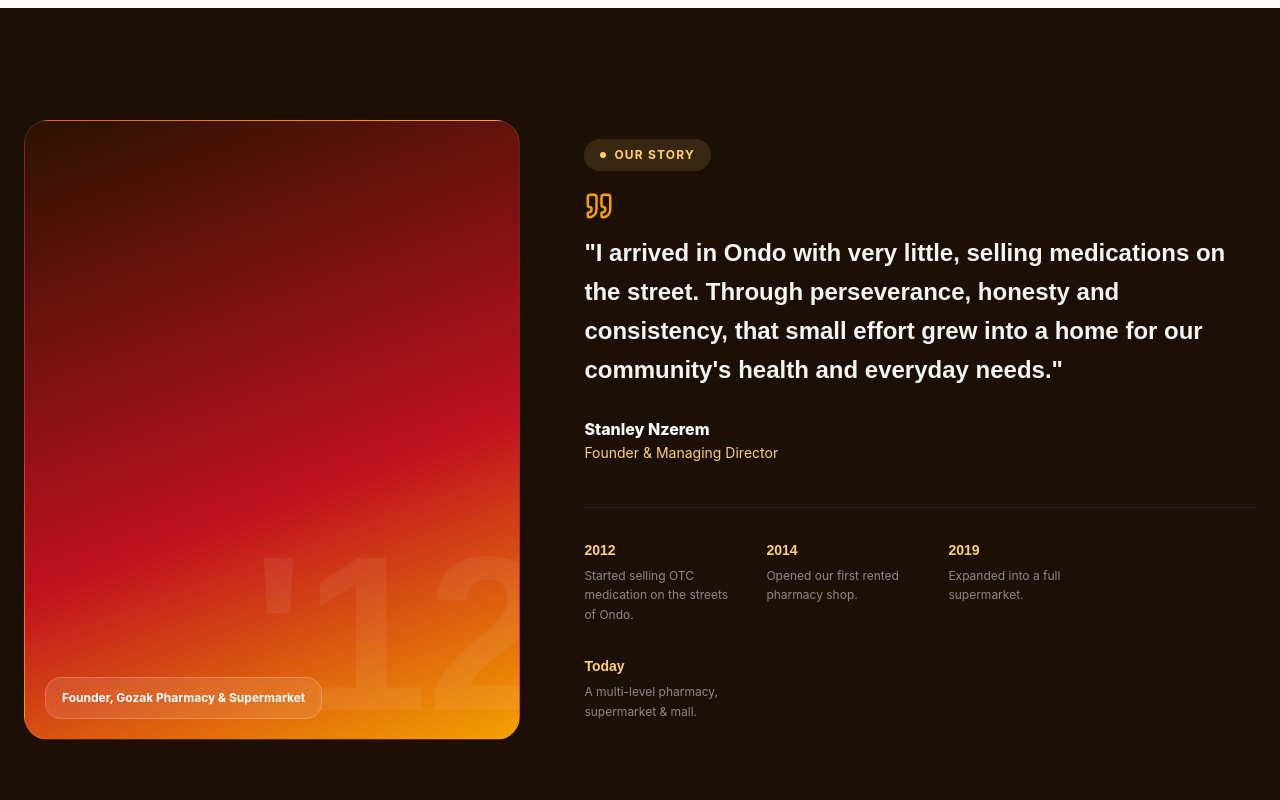
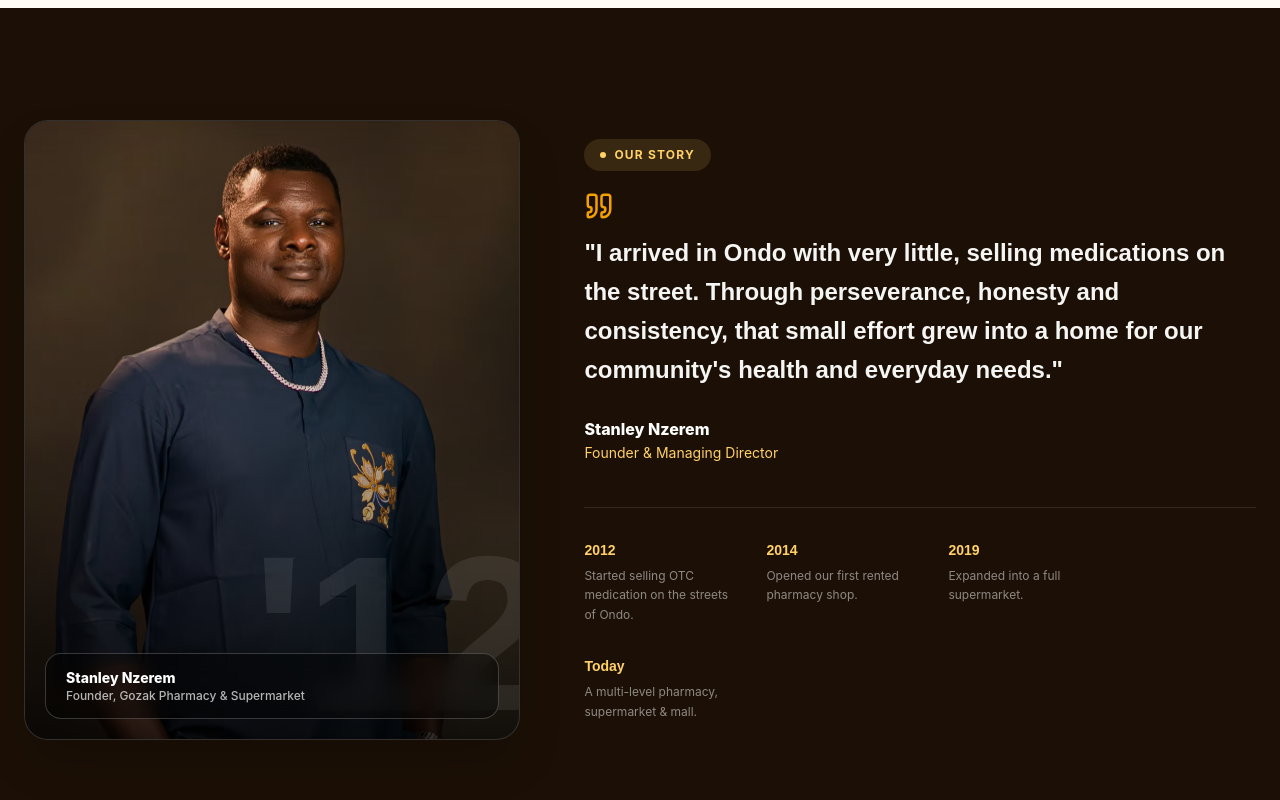
Before and after one commit to Tomiwahimself1/gozak-app, a React (Vite) app: page / in a window 1280 px wide. Shown: the part 3360-4160 px from the top of the page. Built offline with nearby package versions, Linux system fonts and the light colour scheme.

Commit message:
Add founder image to founder story section in HomePage

```diff
--- a/src/pages/HomePage.jsx
+++ b/src/pages/HomePage.jsx
@@ -59,7 +59,7 @@ export default function HomePage() {
             </Reveal>
             <Reveal delay={300}>
               <div className="flex flex-wrap gap-3 mt-9">
-                <Btn variant="primary" icon={ShoppingBag} onClick={() => setPage("mall")}>Shop Now</Btn>
+                <Btn variant="primary" icon={ShoppingBag} onClick={() => setPage("about")}>Shop Now</Btn>
                 <Btn variant="gold" icon={Calendar} onClick={() => setApptOpen(true)}>Book Appointment</Btn>
                 <a
                   href="https://wa.me/2348111116110"
@@ -147,8 +147,8 @@ export default function HomePage() {
             <div className="rounded-[28px] border border-stone-100 bg-white overflow-hidden shadow-[0_24px_60px_-30px_rgba(28,16,6,0.15)]">
               {[
                 { lvl: "Ground Floor", n: "01", bar: BRAND.red, title: "Pharmacy & Healthcare", desc: "Licensed pharmacists, prescription care and wellness services.", cats: ["Prescription Drugs", "OTC Medicines", "Baby Care", "Supplements", "Medical Devices"], page: "pharmacy" },
-                { lvl: "Level 2", n: "02", bar: BRAND.gold, title: "Supermarket", desc: "Fresh groceries and household essentials for everyday living.", cats: ["Groceries", "Beverages", "Frozen Foods", "Snacks", "Cleaning Supplies"], page: "supermarket" },
-                { lvl: "Level 3", n: "03", bar: BRAND.goldLight, title: "Shopping Mall & Lifestyle", desc: "Electronics, fashion and home essentials, all in one visit.", cats: ["Electronics", "Mobile Phones", "Furniture", "Fashion", "Accessories"], page: "mall" },
+                { lvl: "Level 2", n: "02", bar: BRAND.gold, title: "Supermarket", desc: "Fresh groceries and household essentials for everyday living.", cats: ["Groceries", "Beverages", "Frozen Foods", "Snacks", "Cleaning Supplies"], page: "about" },
+                { lvl: "Level 3", n: "03", bar: BRAND.goldLight, title: "Shopping Mall & Lifestyle", desc: "Electronics, fashion and home essentials, all in one visit.", cats: ["Electronics", "Mobile Phones", "Furniture", "Fashion", "Accessories"], page: "about" },
               ].map((f, i) => (
                 <button key={i} onClick={() => setPage(f.page)} className="w-full text-left grid md:grid-cols-[120px_1fr_1.3fr] border-b last:border-b-0 border-stone-100 hover:bg-stone-50/70 transition-colors group">
                   <div className="relative flex flex-col justify-center px-8 py-8">
@@ -230,9 +230,21 @@ export default function HomePage() {
       <section className="py-28 relative overflow-hidden" style={{ background: BRAND.dark }}>
         <div className="max-w-7xl mx-auto px-6 grid lg:grid-cols-[0.85fr_1.15fr] gap-16 items-center">
           <Reveal scale>
-            <div className="aspect-[4/5] rounded-3xl relative overflow-hidden border border-white/10" style={{ background: `linear-gradient(160deg, #2a1200, ${BRAND.red} 60%, ${BRAND.gold})` }}>
-              <div className="absolute right-[-30px] bottom-[-60px] text-[220px] font-extrabold opacity-[0.06] select-none text-white" style={{ fontFamily: "Manrope, sans-serif" }}>'12</div>
-              <div className="absolute left-5 bottom-5 bg-white/10 backdrop-blur-md border border-white/20 rounded-2xl px-4 py-3 text-xs font-bold text-white">Founder, Gozak Pharmacy &amp; Supermarket</div>
+            <div className="aspect-[4/5] rounded-3xl relative overflow-hidden border border-white/10 group shadow-2xl bg-stone-900">
+              <img
+                src="/images/founder.jpg"
+                alt="Stanley Nzerem - Founder, Gozak Pharmacy & Supermarket"
+                onError={(e) => {
+                  e.target.src = "https://images.unsplash.com/photo-1560250097-0b93528c311a?auto=format&fit=crop&w=800&q=80";
+                }}
+                className="w-full h-full object-cover object-top group-hover:scale-105 transition-transform duration-700 ease-out"
+              />
+              <div className="absolute inset-0 bg-gradient-to-t from-black/80 via-black/20 to-transparent" />
+              <div className="absolute right-[-30px] bottom-[-60px] text-[220px] font-extrabold opacity-[0.08] select-none text-white pointer-events-none" style={{ fontFamily: "Manrope, sans-serif" }}>'12</div>
+              <div className="absolute left-5 bottom-5 right-5 bg-black/40 backdrop-blur-md border border-white/20 rounded-2xl px-5 py-3.5 text-white z-10">
+                <div className="text-sm font-extrabold">Stanley Nzerem</div>
+                <div className="text-xs text-white/70 font-medium">Founder, Gozak Pharmacy &amp; Supermarket</div>
+              </div>
             </div>
           </Reveal>
           <Reveal delay={120}>
```
Also changed, not shown: public/images/founder.jpg (added).
